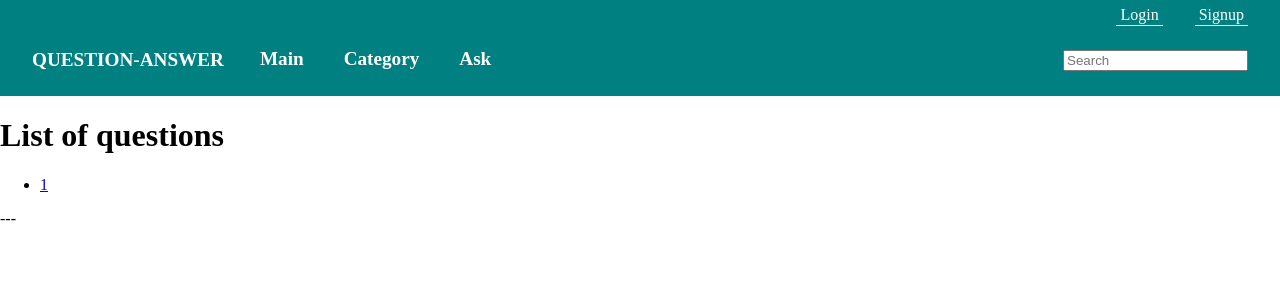
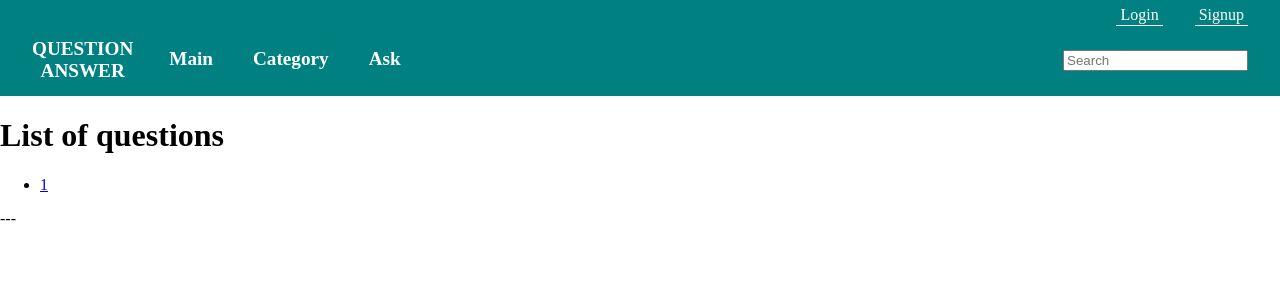
Before and after one commit to NickGitter/question-answer, a Django app: page / in a window 1280 px wide. Shown: the top 300 px of the page. Run offline with Django 3.2, Linux system fonts and the light colour scheme; data that the repository does not hold is empty.

Commit message:
Change name of app in UserPanel.

```diff
--- a/ask/templates/base_template.html
+++ b/ask/templates/base_template.html
@@ -38,7 +38,7 @@
 
                 <div class="TopMenu">
                     <div class="NameItem">
-                        <a href="#">Question-answer</a>
+                        <a href="#">Question<br />answer</a>
                     </div>
                     <div class="Item">
                         <a href="#">Main</a>
--- a/css/main.css
+++ b/css/main.css
@@ -78,6 +78,7 @@ body {
     font-size: 1.2rem;
     font-weight: bold;
     text-transform: uppercase;
+    text-align: center;
     margin-left: 2rem;
     margin-right: 0rem;
 }
```
